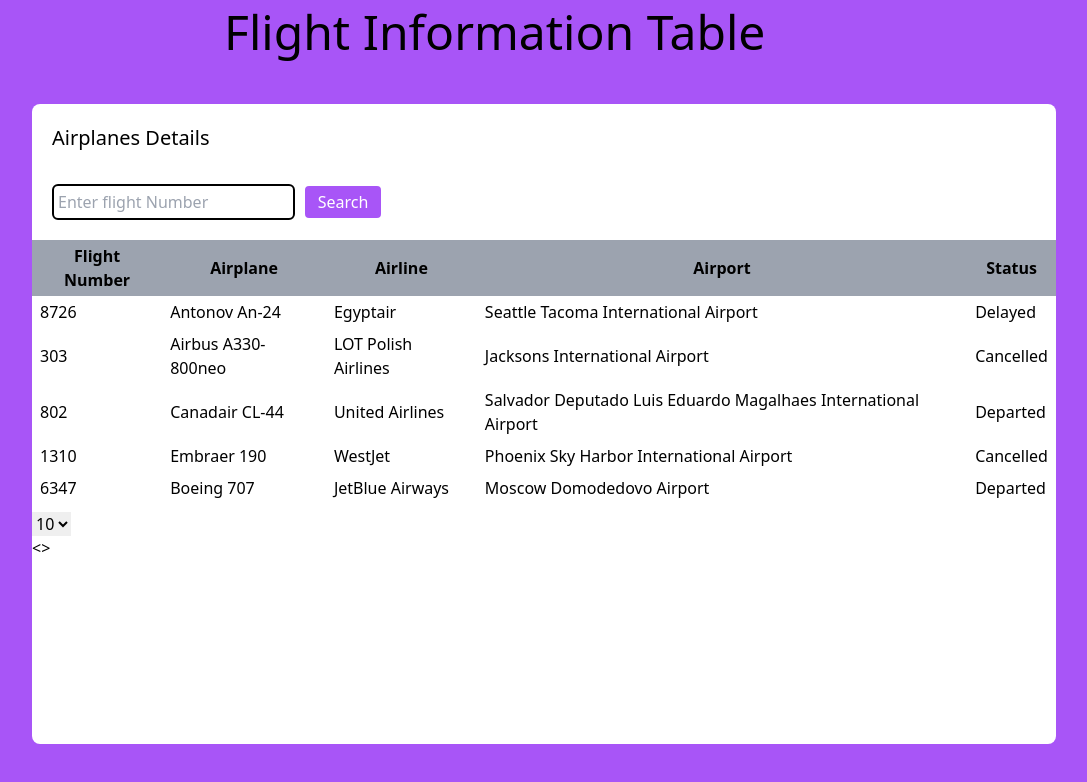
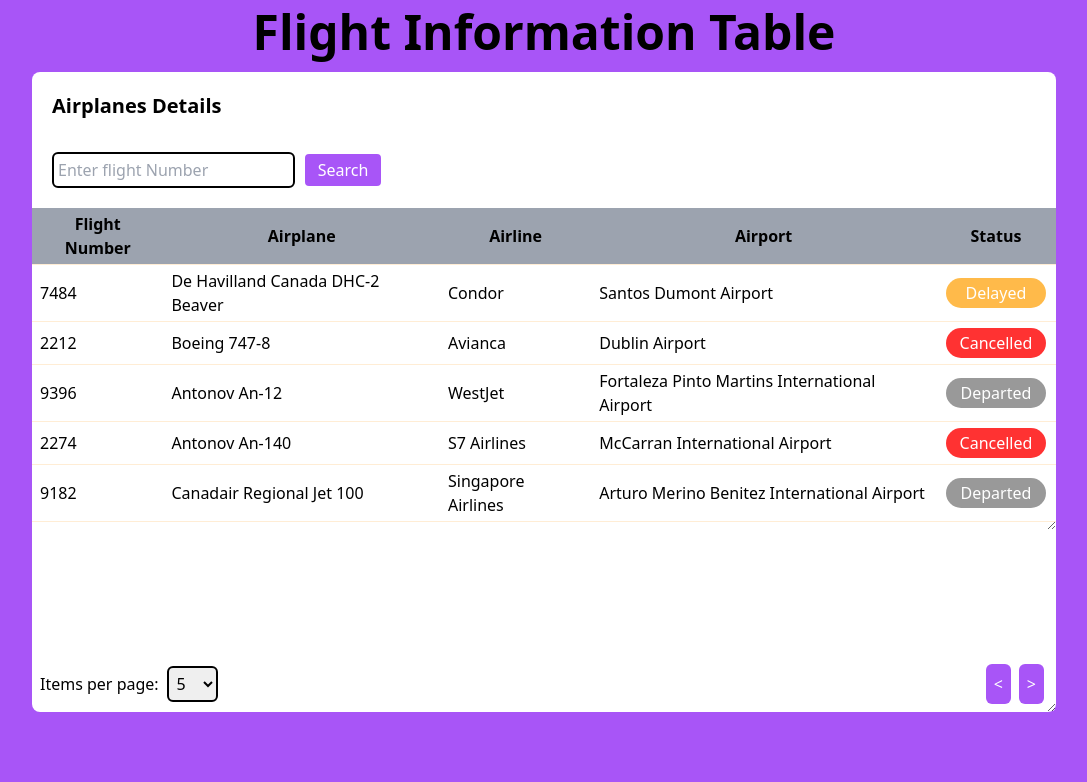
Before and after one commit to Subhadeep-CS/react-mini-project, a React (Create React App) app: page /#/ in a window 1280 px wide. Shown: the top 782 px of the page, without its empty margins (96-1183 px from the left). Built offline with nearby package versions, Linux system fonts and the light colour scheme.

Commit message:
design completed

```diff
--- /dev/null
+++ b/src/common/Button.js
@@ -0,0 +1,10 @@
+const Button=({name="button",height="40px",backgroundColor="black",width="40px",
+color="white",textAlign="center",cssStyle={}})=>{
+    return(
+        <>
+            <button style={{height,width,backgroundColor,textAlign,color,...cssStyle}}>{name}</button>
+        </>
+    );
+}
+
+export default Button;
--- a/src/components/DataTable/index.js
+++ b/src/components/DataTable/index.js
@@ -1,68 +1,141 @@
 import { useEffect, useState } from "react";
-import generateMockAirlineData from "../../helper/mockDataGenerator";
+import {
+  generateMockAirlineData,
+  getFlightStatus,
+} from "../../helper/DataTableHelper";
+
 const DataTable = () => {
-    const [flighDetailsList,setFlightDetailsList]=useState([]);
-    useEffect(()=>{
-        const airlineData=generateMockAirlineData(100);
-        console.log(airlineData);
-        setFlightDetailsList([...airlineData]);
-    },[])
+  const [flightDetailsList, setFlightDetailsList] = useState([]);
+  const [copyFlightDetailsList, setCopyFlightDeatilsList] = useState([]);
+  const [startIndex, setStartIndex] = useState(0);
+  const [endIndex, setEndIndex] = useState(5);
+  const [searchText, setSearchText] = useState("");
+  useEffect(() => {
+    const airlineData = generateMockAirlineData(100);
+    console.log(airlineData);
+    setFlightDetailsList([...airlineData]);
+    setCopyFlightDeatilsList([...airlineData]);
+  }, []);
+
+  //handle item change
+  const handleItemChange = (quantity) => {
+    setEndIndex(quantity);
+  };
+
+  //search text change
+  const handleSearchChange = (searchText) => {
+    setSearchText(searchText);
+  };
+
+  //search click
+  const handleSearchClick = () => {
+    const searchData = copyFlightDetailsList.filter((flightDetails) => {
+      return flightDetails.flightNumber.includes(searchText);
+    });
+    setFlightDetailsList([...searchData]);
+  };
+
+  //handle next button click
+  const handleNextClick=()=>{
+    console.log("next button clicked")
+  }
+  //handle previous button click
+  const hanldePreviousClick=()=>{
+    console.log("previous button clicked");
+  }
   return (
-    <div id="rootDiv" className="w-screen h-screen bg-purple-500 flex flex-col">
-      <div id="datatableHeader" className="w-[50vw] h-[10vh] my-2 mx-auto">
-        <p className="text-black text-5xl text-bold align-center">
+    <div className="w-screen h-screen bg-purple-500 flex flex-col">
+      <div className="w-1/2 h-10vh my-2 mx-auto">
+        <p className="text-black text-5xl font-bold text-center">
           Flight Information Table
         </p>
       </div>
-      <div
-        id="datatable"
-        className="w-[80vw] h-[80vh] bg-white my-2 mx-auto rounded-lg flex flex-col"
-      >
-        <div id="data-table-header" className="m-2 p-2">
-          <p className="text-xl text-bold p-1">Airplanes Details</p>
+      <div className="w-4/5 h-4/5 bg-white my-2 mx-auto rounded-lg flex flex-col resize-y overflow-auto">
+        <div className="m-2 p-2">
+          <p className="text-xl font-bold p-1">Airplanes Details</p>
         </div>
-        <div id="searchBar" className="mx-2 p-2">
+        <div className="mx-2 p-2">
           <input
             type="text"
             name="text"
             id="searchText"
             placeholder="Enter flight Number"
             className="border-2 border-black rounded-md outline-black m-1 p-1"
+            value={searchText}
+            onChange={(e) => handleSearchChange(e.target.value)}
           />
-          <button className="bg-purple-500 m-1 p-1 w-20 text-white border-white border-2 rounded-md cursor-pointer">Search</button>
+          <button
+            className="bg-purple-500 m-1 p-1 w-20 text-white border-white border-2 rounded-md cursor-pointer"
+            onClick={handleSearchClick}
+          >
+            Search
+          </button>
         </div>
-        <div id="table" className="mx-auto">
+        <div className="mx-auto resize-y overflow-auto">
           <table className="mx-auto my-2">
             <thead className="bg-gray-400">
               <tr>
-                <th className="mx-2 my-1 px-2 py-1 text-center border-b-orange-100">Flight Number</th>
-                <th className="mx-2 my-1 px-2 py-1 text-center border-b-orange-100">Airplane</th>
-                <th className="mx-2 my-1 px-2 py-1 text-center border-b-orange-100">Airline</th>
-                <th className="mx-2 my-1 px-2 py-1 text-center border-b-orange-100">Airport</th>
-                <th className="mx-2 my-1 px-2 py-1 text-center border-b-orange-100">Status</th>
+                <th className="mx-2 my-1 px-2 py-1 text-center border-b border-orange-100">
+                  Flight Number
+                </th>
+                <th className="mx-2 my-1 px-2 py-1 text-center border-b border-orange-100">
+                  Airplane
+                </th>
+                <th className="mx-2 my-1 px-2 py-1 text-center border-b border-orange-100">
+                  Airline
+                </th>
+                <th className="mx-2 my-1 px-2 py-1 text-center border-b border-orange-100">
+                  Airport
+                </th>
+                <th className="mx-2 my-1 px-2 py-1 text-center border-b border-orange-100">
+                  Status
+                </th>
               </tr>
             </thead>
             <tbody>
-                {/* list all the data by default set to 10 */}
-                {
-                    flighDetailsList.slice(0,5).map((flightDetail,index)=>{
-                        return(
-                            <tr>
-                                <td className="mx-2 my-1 px-2 py-1 border-b-orange-100">{flightDetail.flightNumber}</td>
-                                <td className="mx-2 my-1 px-2 py-1 border-b-orange-100">{flightDetail.airplane.name}</td>
-                                <td className="mx-2 my-1 px-2 py-1 border-b-orange-100">{flightDetail.airline.name}</td>
-                                <td className="mx-2 my-1 px-2 py-1 border-b-orange-100">{flightDetail.airport.name}</td>
-                                <td className="mx-2 my-1 px-2 py-1 border-b-orange-100">{flightDetail.status}</td>
-                            </tr>
-                        )
-                    })
-                }
+              {flightDetailsList.length ? (
+                flightDetailsList
+                  .slice(startIndex, endIndex)
+                  .map((flightDetail, index) => (
+                    <tr key={index}>
+                      <td className="mx-2 my-1 px-2 py-1 border-b border-orange-100">
+                        {flightDetail.flightNumber}
+                      </td>
+                      <td className="mx-2 my-1 px-2 py-1 border-b border-orange-100">
+                        {flightDetail.airplane.name}
+                      </td>
+                      <td className="mx-2 my-1 px-2 py-1 border-b border-orange-100">
+                        {flightDetail.airline.name}
+                      </td>
+                      <td className="mx-2 my-1 px-2 py-1 border-b border-orange-100">
+                        {flightDetail.airport.name}
+                      </td>
+                      <td className="mx-2 my-1 px-2 py-1 border-b border-orange-100">
+                        {getFlightStatus(flightDetail.status)}
+                      </td>
+                    </tr>
+                  ))
+              ) : (
+                <tr>
+                  <td colSpan={5}>
+                    <p className="text-center m-auto font-bold">No Data Found</p>
+                  </td>
+                </tr>
+              )}
             </tbody>
           </table>
         </div>
-        <div id="footerDiv" className="relative ">
-          <div id="selectBox">
-            <select>
+        <div className="relative mt-auto p-2 flex justify-between items-center">
+          <div className="flex items-center">
+            <label htmlFor="itemsPerPage" className="mr-2">
+              Items per page:
+            </label>
+            <select
+              id="itemsPerPage"
+              className="border-2 border-black rounded-md outline-none p-1"
+              onChange={(e) => handleItemChange(e.target.value)}
+            >
+              <option value={5}>5</option>
               <option value={10}>10</option>
               <option value={20}>20</option>
               <option value={30}>30</option>
@@ -70,9 +143,19 @@
               <option value={50}>50</option>
             </select>
           </div>
-          <div id="arrowButton" className="align-top">
-            <button id="previousPage">{"<"}</button>
-            <button id="nextPage">{">"}</button>
+          <div className="flex items-center">
+            <button
+              id="previousPage"
+              className="bg-purple-500 text-white p-2 rounded-md mx-1"
+            >
+              {"<"}
+            </button>
+            <button
+              id="nextPage"
+              className="bg-purple-500 text-white p-2 rounded-md mx-1"
+            >
+              {">"}
+            </button>
           </div>
         </div>
       </div>
--- /dev/null
+++ b/src/helper/DataTableHelper/index.js
@@ -0,0 +1,41 @@
+import { faker } from '@faker-js/faker';
+import Button from '../../common/Button';
+
+export const generateMockAirlineData = (numItems = 10) => {
+    const statuses = ['On Time', 'Delayed', 'Cancelled', 'Boarding', 'Departed', 'Landed'];
+    const mockData = [];
+    for (let i = 0; i < numItems; i++) {
+        const departureTime = faker.date.future();
+        const arrivalTime = faker.date.future();
+        mockData.push({
+            flightNumber:faker.airline.flightNumber({length: 4}),
+            airline:faker.airline.airline(),
+            airplane:faker.airline.airplane(),
+            airport:faker.airline.airport(),
+            status: statuses[Math.floor(Math.random() * statuses.length)],
+        });
+    }
+    return mockData;
+};
+
+const buttonStyle={'margin':'2px','padding':'2px','boxSizing':'border-box','opacity':'0.8','outline':'none','borderRadius':'20px','cursor':'not-allowed'}
+
+export const getFlightStatus=(flightStatus)=>{
+    const status=flightStatus;
+    console.log(flightStatus);
+    switch(status){
+        case "On Time":
+            return <Button backgroundColor='green' name="On Time" height='30px' width='100px' cssStyle={buttonStyle}/>
+        case "Delayed":
+            return <Button backgroundColor='#FFAA1D' name="Delayed" height='30px' width='100px' cssStyle={buttonStyle}/>
+        case "Cancelled":
+            return <Button backgroundColor='red' name="Cancelled" height='30px' width='100px' cssStyle={buttonStyle}/>
+        case "Boarding":
+            return <Button backgroundColor='blue' name="Boarding" height='30px' width='100px' cssStyle={buttonStyle}/>
+        case "Departed":
+            return <Button backgroundColor='gray' name="Departed" height='30px' width='100px' cssStyle={buttonStyle}/>
+        case "Landed":
+            return <Button backgroundColor='tomato' name="Landed" height='30px' width='100px' cssStyle={{...buttonStyle,
+                "opacity":"0.9"}}/>
+    }
+}
--- a/src/helper/mockDataGenerator.js
+++ /dev/null
@@ -1,21 +0,0 @@
-import { faker } from '@faker-js/faker';
-
-const generateMockAirlineData = (numItems = 10) => {
-    const statuses = ['On Time', 'Delayed', 'Cancelled', 'Boarding', 'Departed', 'Landed'];
-    const mockData = [];
-    for (let i = 0; i < numItems; i++) {
-        const departureTime = faker.date.future();
-        const arrivalTime = faker.date.future();
-
-        mockData.push({
-            flightNumber:faker.airline.flightNumber(),
-            airline:faker.airline.airline(),
-            airplane:faker.airline.airplane(),
-            airport:faker.airline.airport(),
-            status: statuses[Math.floor(Math.random() * statuses.length)],
-        });
-    }
-    return mockData;
-};
-
-export default generateMockAirlineData;
```
